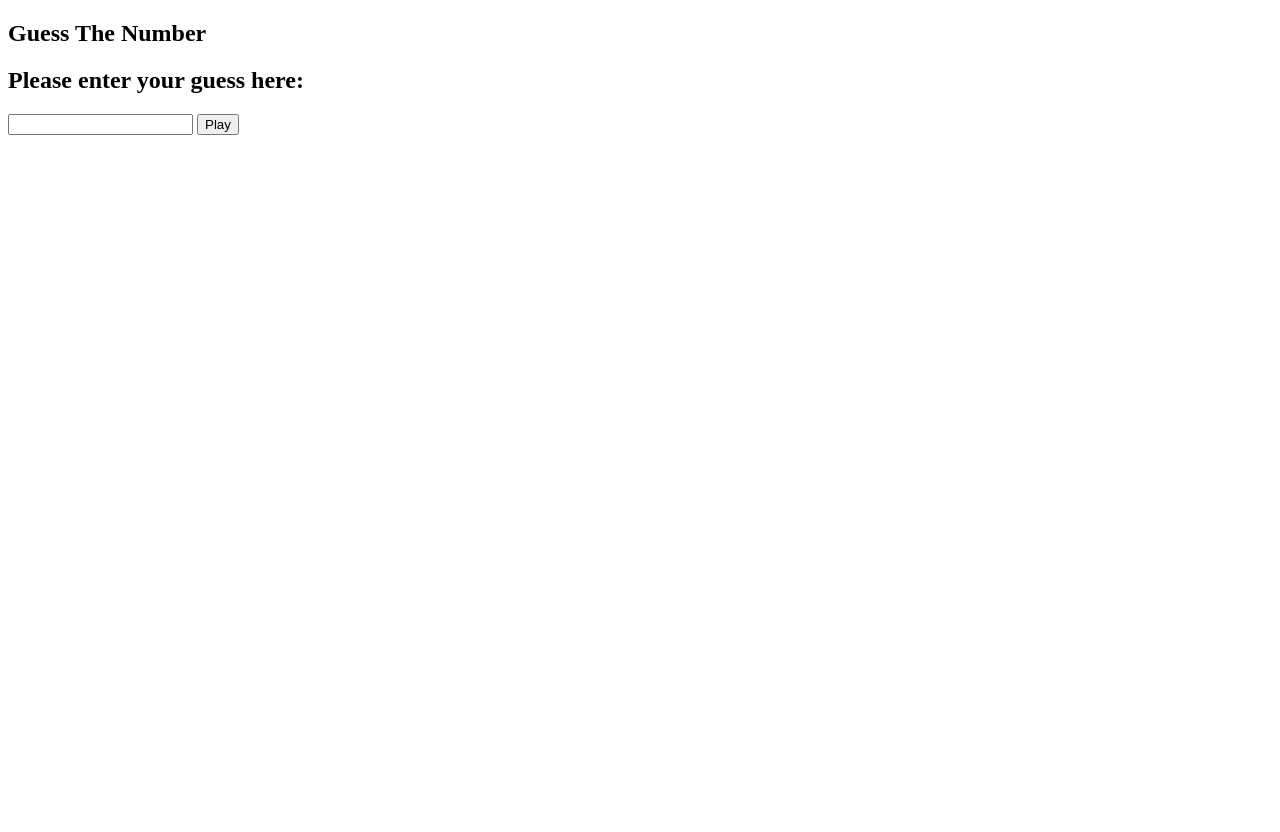
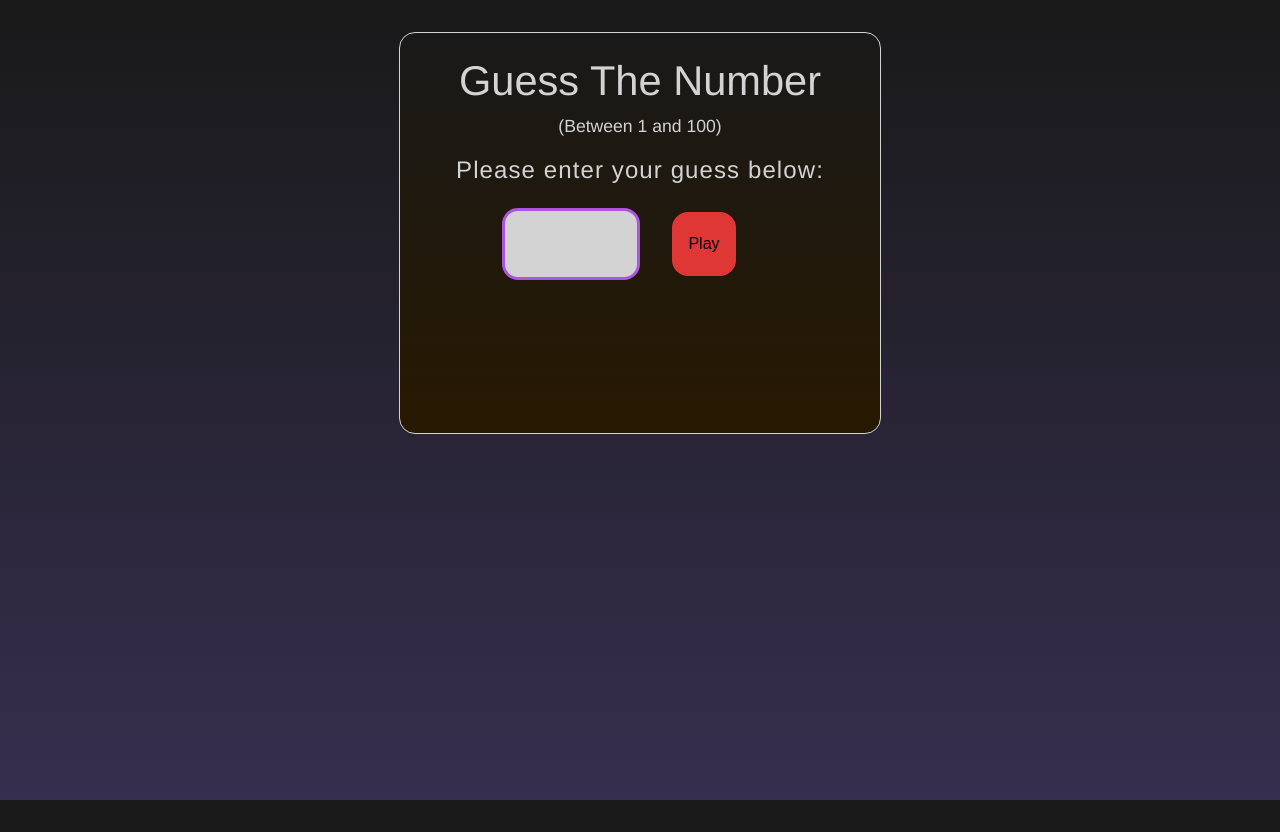
Before and after one commit to JGore99/Guess-The-Number, a plain HTML site: page index.html in a window 1280 px wide. Before the commit the page ends 800 px from the top, so only its background shows below. Drawn offline with Linux system fonts and the light colour scheme.

Commit message:
logic and styling all working

```diff
--- a/app.js
+++ b/app.js
@@ -61,7 +61,7 @@ game.compareNumbers = function() {
 }
 
 game.buttonChangeOnWin = function() {
-  playBtn.innerHTML = "Play Again!"
+  playBtn.innerHTML = "Play </br> Again!"
 }
 
 game.buttonResetToPlay = function() {
@@ -78,8 +78,10 @@ game.logPreviousGuesses = function() {
 }
 
 game.showPreviousGuesses = function() {
-  let prevGuessesJoined = this.prevGuesses.join(" ")
-  previousGuesses.innerHTML = prevGuessesJoined
+  if(this.prevGuesses.length > 0){
+    let prevGuessesJoined = this.prevGuesses.join(", ")
+  previousGuesses.innerHTML = `<span class="p-title">Previous Guesses</span><br/> ${prevGuessesJoined}`
+  }
 }
 
 const boundStart = game.start.bind(game)
--- a/index.html
+++ b/index.html
@@ -5,12 +5,14 @@
   <meta http-equiv="X-UA-Compatible" content="IE=edge">
   <meta name="viewport" content="width=device-width, initial-scale=1.0">
   <script defer src="./app.js"></script>
+  <link rel="stylesheet" href="style.css"/>
   <title>Guess The Number Game</title>
 </head>
 <body>
   <section id="mainSection">
     <h1>Guess The Number</h1>
-    <h2 class="response"  >Please enter your guess here:</h2>
+    <h3 class="subTitle">(Between 1 and 100)</h3>
+    <h2 class="response"  >Please enter your guess below:</h2>
     <input type="text" id="numInput" required maxlength="3" minlength="1">
     <button id="playBtn">Play</button>
     <p id="previousGuesses"></p>
--- /dev/null
+++ b/style.css
@@ -0,0 +1,99 @@
+html {
+  height: 100%;
+}
+
+body {
+  height: 100%;
+  margin: 0;
+  background-repeat: no-repeat;
+  background: linear-gradient(#191919, #362f4f);
+  font-family: Helvetica, Arial, sans-serif;
+}
+
+section {
+  align-items: start;
+  background: linear-gradient(#191919, #281901);
+  border: 1px solid lightgray;
+  border-radius: 1rem;
+  color: lightgray;
+  display: grid;
+  grid-template-columns: repeat(2, 1fr);
+  grid-auto-rows: minmax(min-content, max-content);
+  margin: 2rem auto;
+  position: relative;
+  width: 30rem;
+  min-height: 25rem;
+  height: auto;
+  text-align: center;
+}
+
+h1 {
+  font-size: 2.6rem;
+  font-weight: 300;
+  grid-column: span 2;
+  margin-top: 1.5rem;
+  padding: 0%;
+}
+
+.subTitle {
+  font-size: 1.1rem;
+  font-weight: 100;
+  grid-column: span 2;
+  margin-top: -1.5rem;
+}
+
+.response {
+  display: block;
+  font-size: 1.5rem;
+  font-weight: 100;
+  grid-column: span 2;
+  letter-spacing: 1.1px;
+  margin: .1rem 0 1.5rem 0;
+}
+
+p {
+  font-size: 1rem;
+  grid-column: span 2;
+  line-height: 1.7rem;
+  word-spacing: 0.3rem;
+}
+
+.p-title {
+  text-decoration: underline;
+  font-size: 1.2rem;
+  letter-spacing: 1px;
+  word-spacing: normal;
+}
+
+#numInput {
+  background-color: lightgray;
+  border: 3px solid rgba(165, 57, 228, 0.815);
+  border-radius: 1rem;
+  font-size: 1.5rem;
+  height: 4rem;
+  justify-self: end;
+  margin: auto 0rem;
+  text-align: center;
+  width: 8rem;
+}
+
+#numInput:focus {
+  background-color: rgb(236, 234, 211);
+  outline: none;
+}
+
+#playBtn {
+  background-color: rgb(223, 54, 54);
+  border: none;
+  border-radius: 1rem;
+  font-size: 1rem;
+  height: 4rem;
+  justify-self: start;
+  margin: auto 2rem;
+  padding: 0.6rem;
+  width: 4rem;
+}
+
+#playBtn:hover {
+  background-color: rgb(247, 75, 75);
+}
```
